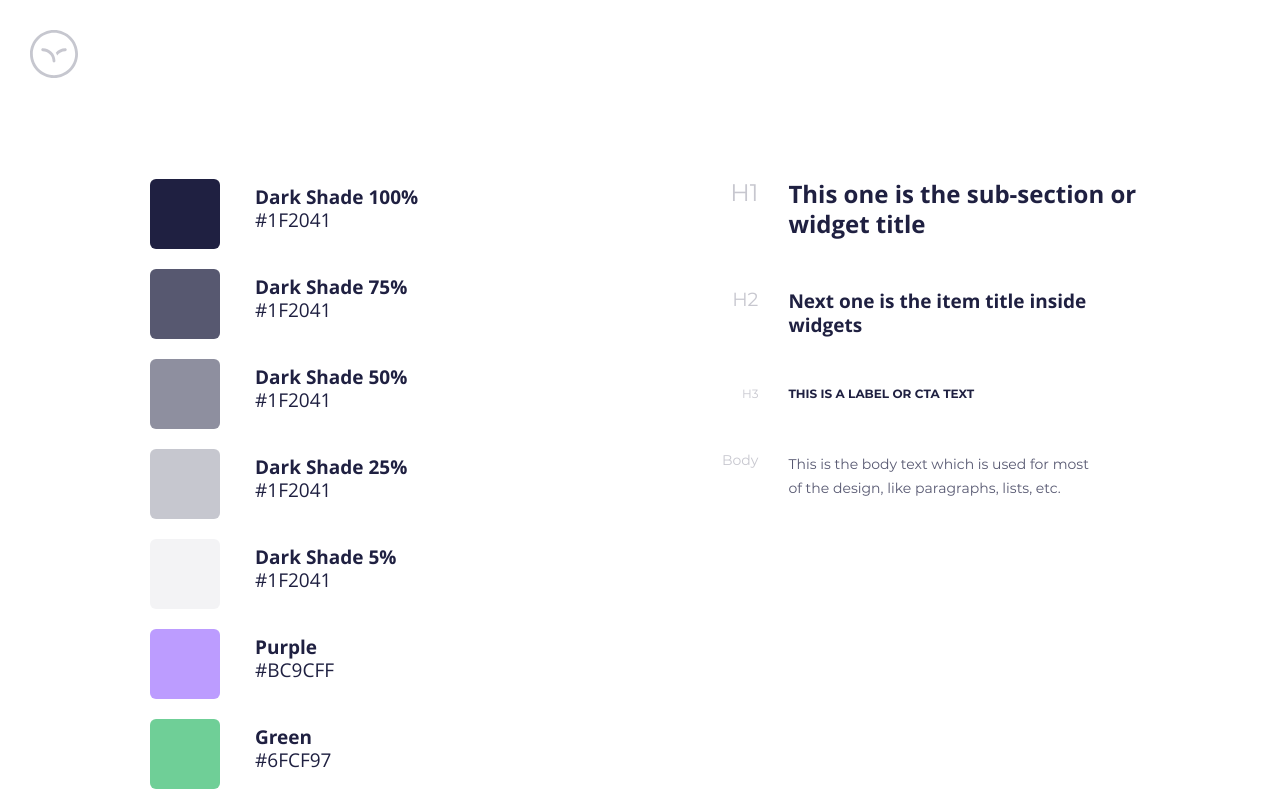
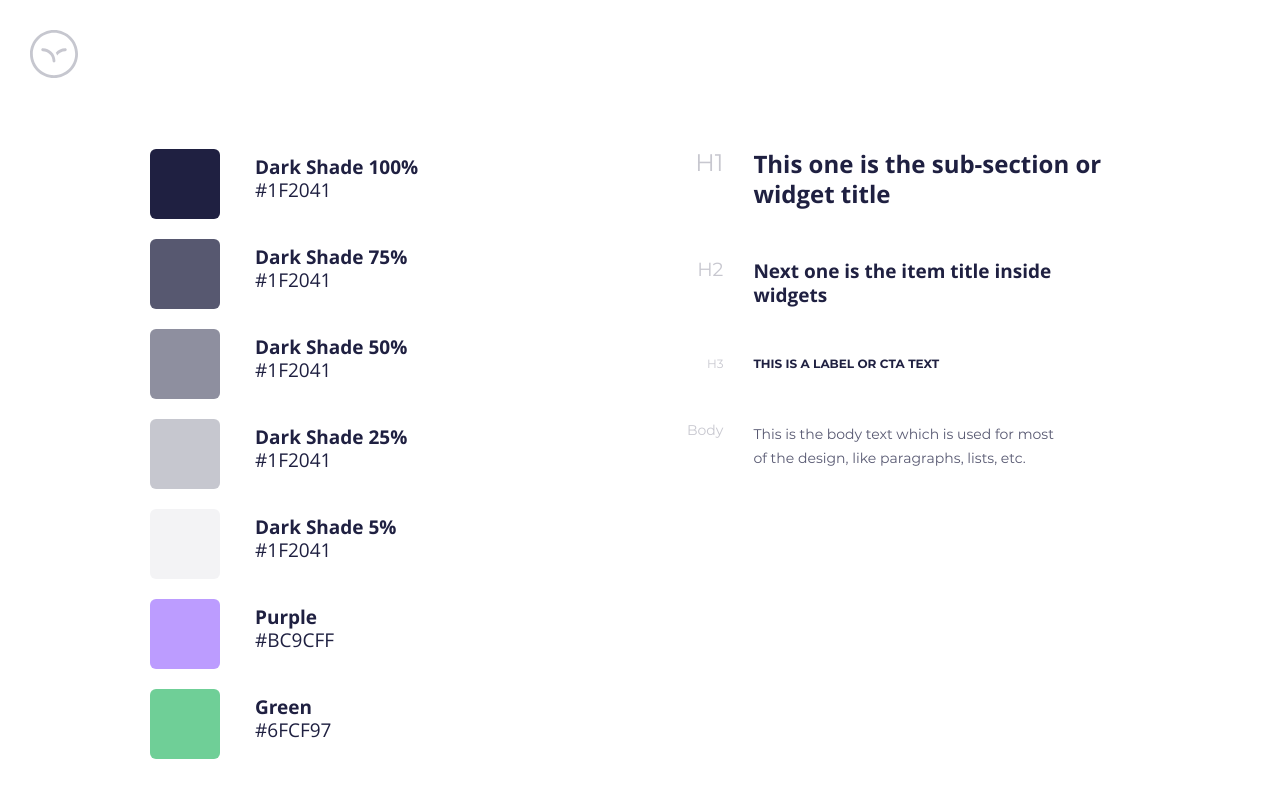
Before and after one commit to Gutsu-Eric/FSD_Hotel, a website: page colors&type.html in a window 1280 px wide. Drawn offline with Linux system fonts and the light colour scheme.

Commit message:
Правки в отступы header

```diff
--- a/css/colors&type.css
+++ b/css/colors&type.css
@@ -122,7 +122,7 @@ body {
 }
 
 .header__logo {
-    padding: 30px 30px;
+    padding: 30px 30px 0;
     margin-bottom: 67px;
 }
 
@@ -195,7 +195,6 @@ body {
     grid-template-rows: 60px 48px 15px 48px;
     grid-gap: 50px 30px;
     width: 403px;
-    padding-left: 35px;
 }
 
 .type__header_common {
```
